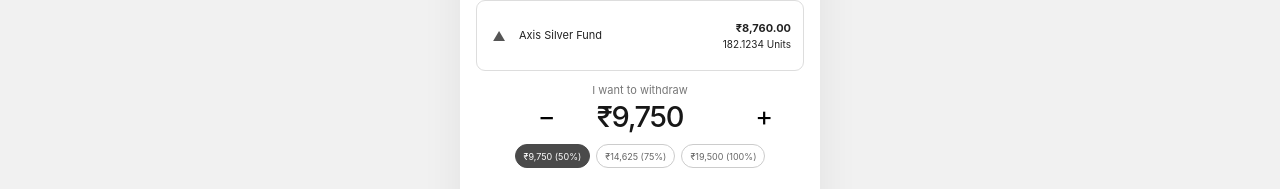
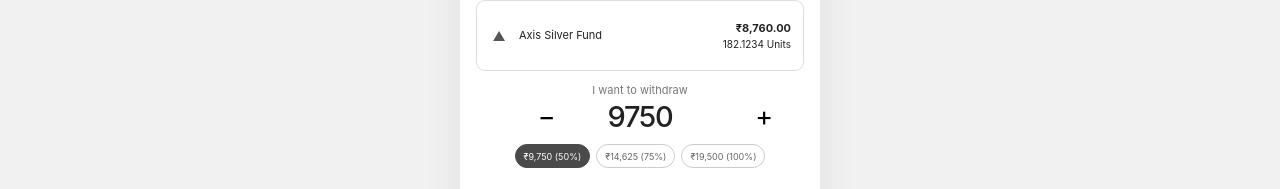
Before and after one commit to Zunaidscreenroot/prototypes, a Next.js app: page /prototype-2 in a window 1280 px wide. Shown: the part 270-459 px from the top of the page. Built offline with nearby package versions, Linux system fonts and the light colour scheme.

Commit message:
Add manual withdrawal amount entry to Prototype 2

```diff
--- a/app/prototype-2/page.tsx
+++ b/app/prototype-2/page.tsx
@@ -35,15 +35,20 @@ export default function PrototypeTwo() {
   const selected = investments.find(item => item.id === selectedId) ?? investments[0];
   const [withdrawPercent, setWithdrawPercent] = useState(50);
   const [dark, setDark] = useState(false);
+  const [manualAmount, setManualAmount] = useState(9750);
 
   const withdrawAmount = useMemo(
     () => Math.round(selected.balance * withdrawPercent / 100),
     [selected, withdrawPercent]
   );
 
+  const displayedAmount = manualAmount;
+  const manualPercent = Math.max(0, Math.min(100, (manualAmount / selected.balance) * 100));
+
   const selectInvestment = (id: string) => {
     setSelectedId(id);
     setWithdrawPercent(50);
+    setManualAmount(Math.round(selected.balance * 0.5));
   };
 
   return (
@@ -82,9 +87,22 @@ export default function PrototypeTwo() {
           <p className="withdraw-label">I want to withdraw</p>
 
           <div className="withdraw-amount">
-            <button onClick={() => setWithdrawPercent(p => Math.max(0, p - 5))}>−</button>
-            <strong>₹{withdrawAmount.toLocaleString("en-IN")}</strong>
-            <button onClick={() => setWithdrawPercent(p => Math.min(100, p + 5))}>+</button>
+            <button onClick={() => { const next = Math.max(0, withdrawPercent - 5); setWithdrawPercent(next); setManualAmount(Math.round(selected.balance * next / 100)); }}>−</button>
+            <input
+              className="withdraw-amount-input"
+              type="number"
+              min="0"
+              max={selected.balance}
+              step="1"
+              value={displayedAmount}
+              onChange={e => {
+                const amount = Math.max(0, Math.min(selected.balance, Number(e.target.value) || 0));
+                setManualAmount(amount);
+                setWithdrawPercent(Math.round((amount / selected.balance) * 100 / 5) * 5);
+              }}
+              aria-label="Manual withdrawal amount"
+            />
+            <button onClick={() => { const next = Math.min(100, withdrawPercent + 5); setWithdrawPercent(next); setManualAmount(Math.round(selected.balance * next / 100)); }}>+</button>
           </div>
 
           <div className="withdraw-presets">
@@ -94,7 +112,7 @@ export default function PrototypeTwo() {
                 <button
                   key={percent}
                   className={withdrawPercent === percent ? "withdraw-preset selected" : "withdraw-preset"}
-                  onClick={() => setWithdrawPercent(percent)}
+                  onClick={() => { setWithdrawPercent(percent); setManualAmount(amount); }}
                 >
                   ₹{amount.toLocaleString("en-IN")} ({percent}%)
                 </button>
@@ -110,7 +128,7 @@ export default function PrototypeTwo() {
             step="5"
             value={withdrawPercent}
             style={{ "--withdraw-progress": `${withdrawPercent}%` } as React.CSSProperties}
-            onChange={e => setWithdrawPercent(Number(e.target.value))}
+            onChange={e => { const percent = Number(e.target.value); setWithdrawPercent(percent); setManualAmount(Math.round(selected.balance * percent / 100)); }}
             aria-label="Withdrawal percentage"
           />
 
--- a/app/prototype-2/styles.css
+++ b/app/prototype-2/styles.css
@@ -37,3 +37,9 @@ button,input{font:inherit}button{cursor:pointer;-webkit-tap-highlight-color:tran
 .withdraw-page.dark .bank-icon{background:#3b3c43;color:#c5c5cc}
 .withdraw-page.dark .withdraw-button{background:#66647f;color:#fff}
 .withdraw-page.dark .withdraw-theme-toggle{background:#27282d;color:#fff;border-color:#55565e}
+
+.withdraw-amount-input{width:145px;min-width:145px;border:0;background:transparent;color:#222;text-align:center;font-size:29px;font-weight:500;letter-spacing:-.045em;outline:none;padding:0}
+.withdraw-amount-input::-webkit-inner-spin-button,.withdraw-amount-input::-webkit-outer-spin-button{-webkit-appearance:none;margin:0}
+.withdraw-amount-input[type=number]{-moz-appearance:textfield}
+.withdraw-page.dark .withdraw-amount-input{color:#f1f1f3}
+.withdraw-page.dark .withdraw-amount-input::selection{background:#66647f}
```
